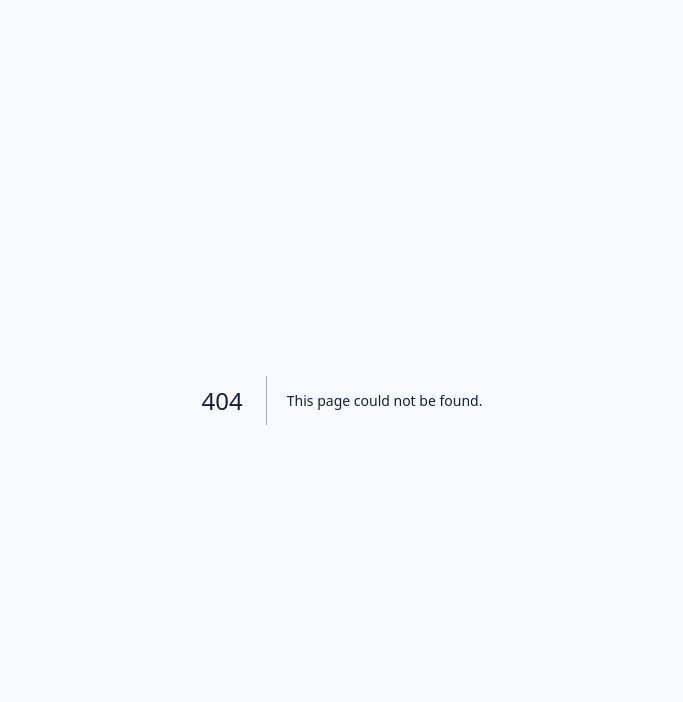
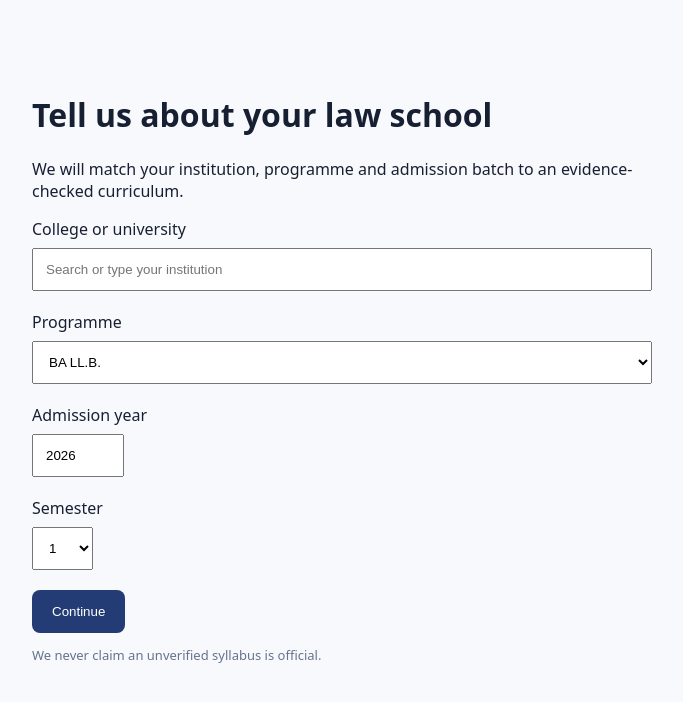
Before and after one commit to XyLyX/legischola, a Next.js app: page /onboarding in a window 1280 px wide. Before the commit this address had no page. Shown: the top 702 px of the page, without its empty margins (298-981 px from the left). Built offline with nearby package versions, Linux system fonts and the light colour scheme.

Commit message:
Initialize LegiSchola application: app/onboarding/page.tsx

```diff
--- /dev/null
+++ b/app/onboarding/page.tsx
@@ -0,0 +1,13 @@
+"use client";
+import { useState } from "react";
+export default function Onboarding(){
+ const [college,setCollege]=useState("");const [programme,setProgramme]=useState("BA LL.B.");const [year,setYear]=useState("2026");const [semester,setSemester]=useState("1");
+ return <main style={{maxWidth:620,margin:"48px auto",padding:24}}><h1>Tell us about your law school</h1><p>We will match your institution, programme and admission batch to an evidence-checked curriculum.</p>
+ <form onSubmit={e=>{e.preventDefault();alert("Profile preview only. Verified institution matching and account saving are coming next.");}}>
+ <label>College or university<input required value={college} onChange={e=>setCollege(e.target.value)} placeholder="Search or type your institution" style={{display:"block",width:"100%",padding:12,margin:"8px 0 20px",boxSizing:"border-box"}} /></label>
+ <label>Programme<select value={programme} onChange={e=>setProgramme(e.target.value)} style={{display:"block",width:"100%",padding:12,margin:"8px 0 20px"}}>{["BA LL.B.","BBA LL.B.","LL.B. (3-year)","B.Com LL.B.","Other"].map(x=><option key={x}>{x}</option>)}</select></label>
+ <label>Admission year<input type="number" min="1990" max="2100" value={year} onChange={e=>setYear(e.target.value)} style={{display:"block",padding:12,margin:"8px 0 20px"}} /></label>
+ <label>Semester<select value={semester} onChange={e=>setSemester(e.target.value)} style={{display:"block",padding:12,margin:"8px 0 20px"}}>{Array.from({length:10},(_,i)=><option key={i+1} value={i+1}>{i+1}</option>)}</select></label>
+ <button type="submit" style={{background:"#243c75",color:"white",border:0,padding:"14px 20px",borderRadius:8,cursor:"pointer"}}>Continue</button>
+ </form><p style={{fontSize:13,color:"#64748b"}}>We never claim an unverified syllabus is official.</p></main>
+}
```
